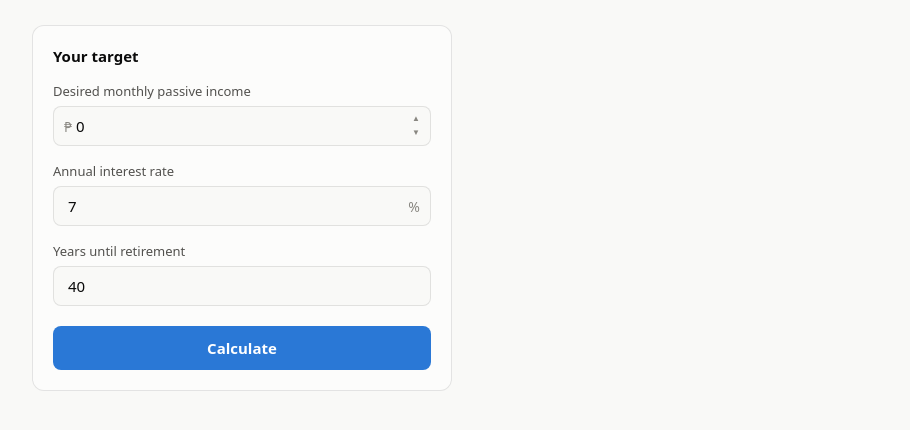
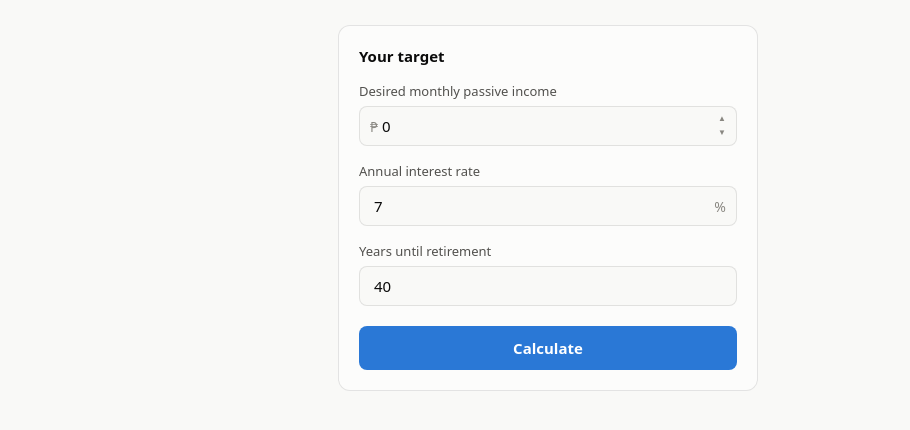
Before and after one commit to duckdriver/compound-interest-calculator, a plain HTML site: page freedom.html in a window 1280 px wide. Shown: the part 128-558 px from the top of the page, without its empty margins (92-1002 px from the left). Drawn offline with Linux system fonts and the light colour scheme.

Commit message:
Revert freedom calculator side-by-side layout, keep stacked centered design

```diff
--- a/freedom.html
+++ b/freedom.html
@@ -15,7 +15,7 @@
     <p class="subtitle">Work backwards from the retirement income you want to the monthly investment that gets you there, using the 4% rule.</p>
   </header>
 
-  <div class="layout freedom-layout">
+  <div class="layout">
 
     <form class="inputs-card" id="inputs-form" autocomplete="off">
       <h2 class="card-title">Your target</h2>
--- a/style.css
+++ b/style.css
@@ -68,19 +68,6 @@ body {
   display: flex;
   flex-direction: column;
   gap: 20px;
-}
-
-@media (min-width: 760px) {
-  .freedom-layout {
-    display: grid;
-    grid-template-columns: 420px 1fr;
-    align-items: start;
-    gap: 20px;
-  }
-
-  .freedom-layout .inputs-card {
-    margin: 0;
-  }
 }
 
 .card-title {
```
